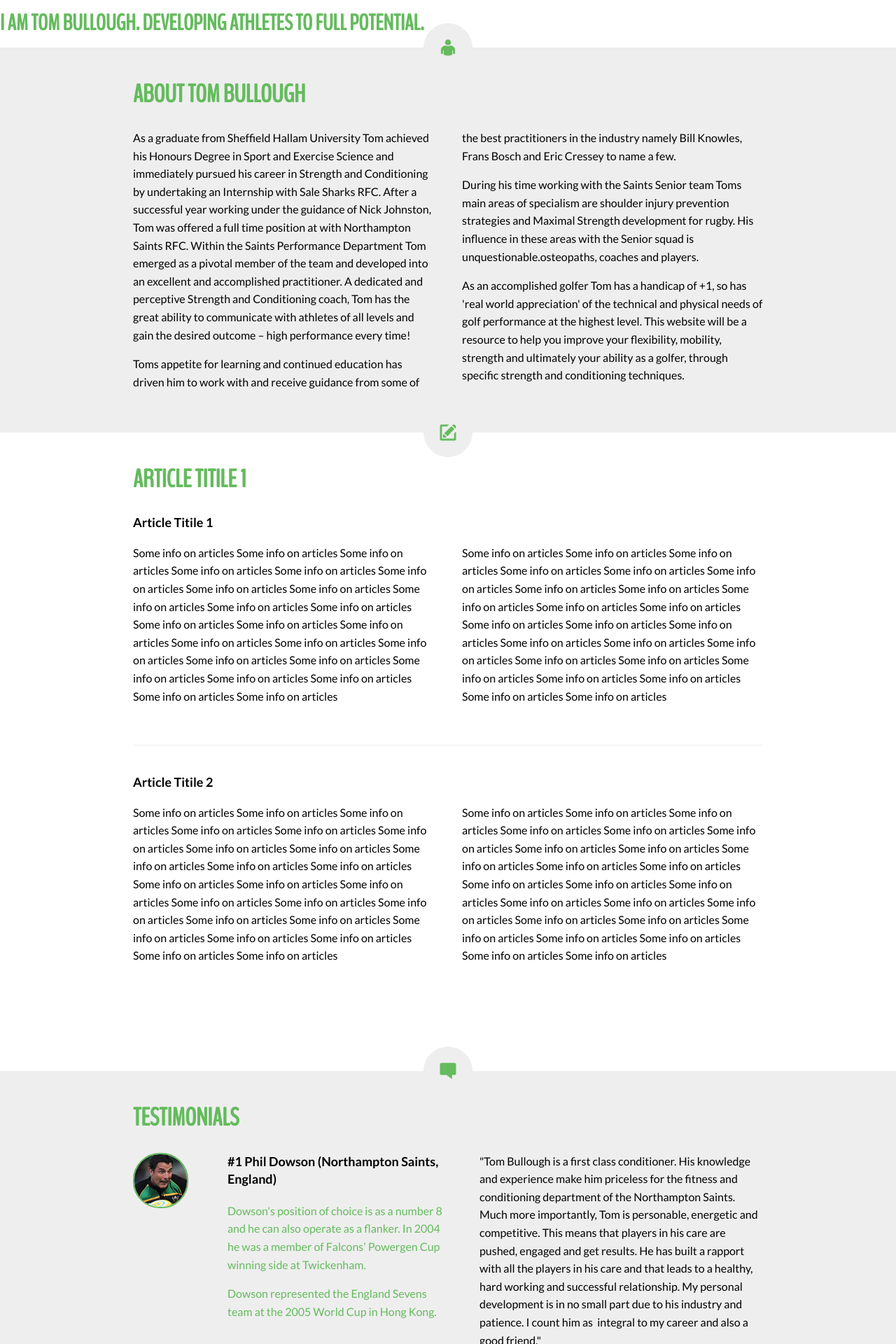
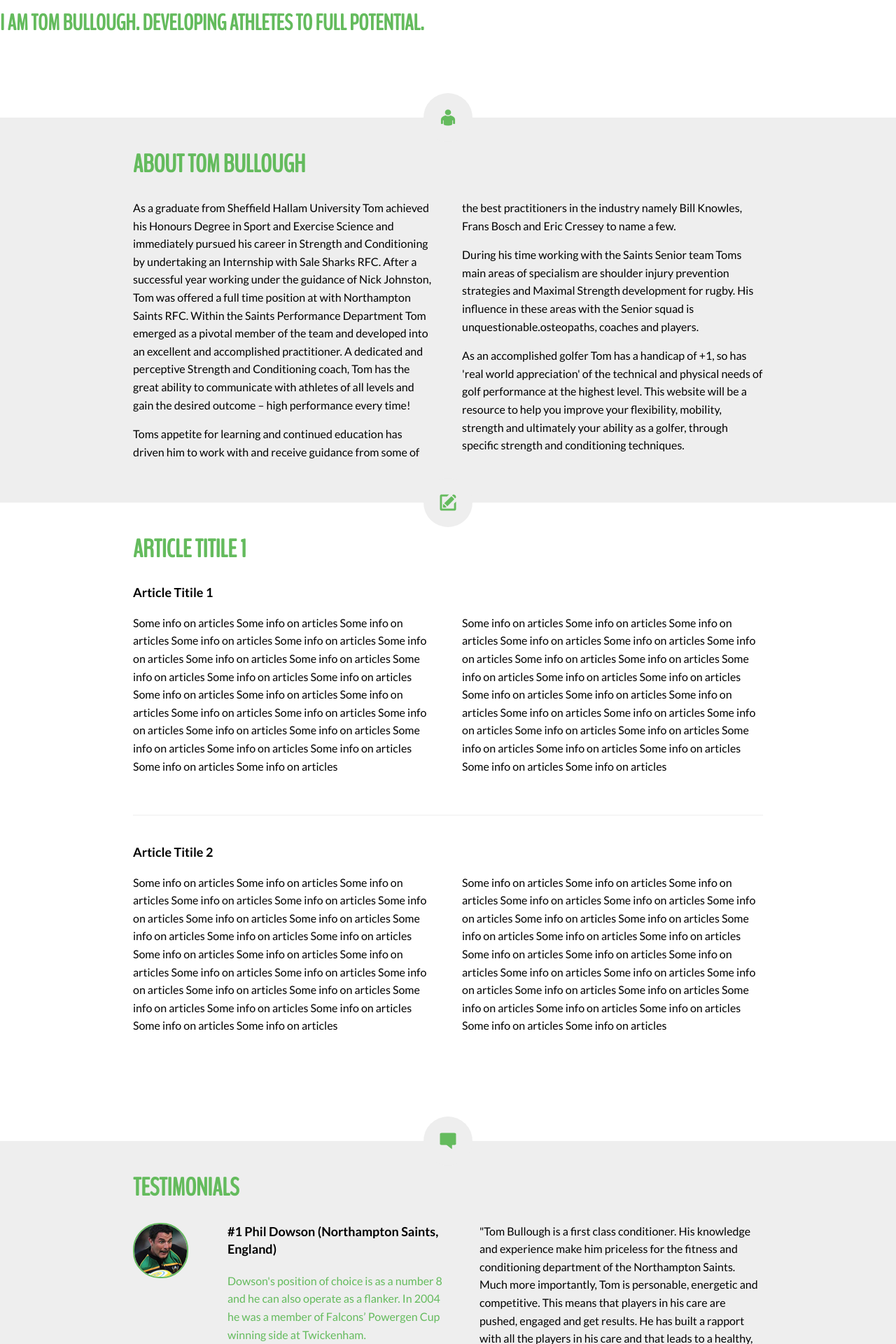
Before and after one commit to tbullough/tbullough.github.io, a Jekyll site: the page built from index.html, in a window 1280 px wide. Shown: the top 1920 px of the page at 70% size. Built offline with Jekyll 4.4.1, drawn with Linux system fonts in a browser that asks for light colours; Markdown is read by kramdown in place of the engine named in the settings.

Commit message:
Adding navigation

```diff
--- a/css/tombullough.css
+++ b/css/tombullough.css
@@ -87,6 +87,19 @@
 #testimonials,
 #videos {
 	background-color: #EEE;
+}
+
+
+
+
+
+/*
+	Navigation
+*/
+
+#navigation {
+	background-color: :;
+	height: 100px;
 }
 
 
--- a/index.html
+++ b/index.html
@@ -20,6 +20,10 @@
 	<body>
 
 		<h1>I am Tom Bullough. Developing athletes to full potential.</h1>
+
+		<div id="navigation">
+
+		</div>
 
 		<div id="container">
 
```
Also changed, not shown: 2 other files.
